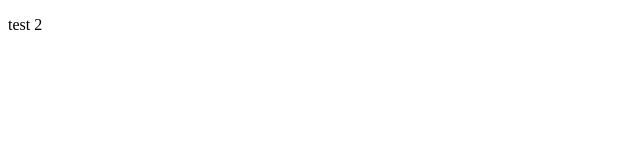
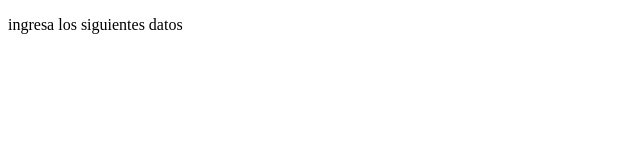
Before and after one commit to pepe199204/Forage-Capacity-Simulator, a plain HTML site: page Labs/CapacityOfForage/index.html in a window 1280 px wide. Shown: the whole page, without its empty margins (0-640 px from the left). Drawn offline with Linux system fonts and the light colour scheme.

Commit message:
20/07/2020

```diff
--- a/Labs/CapacityOfForage/index.html
+++ b/Labs/CapacityOfForage/index.html
@@ -5,6 +5,6 @@
     <title></title>
   </head>
   <body>
-<p>test 2</p>
+<p>ingresa los siguientes datos</p>
   </body>
 </html>
```
